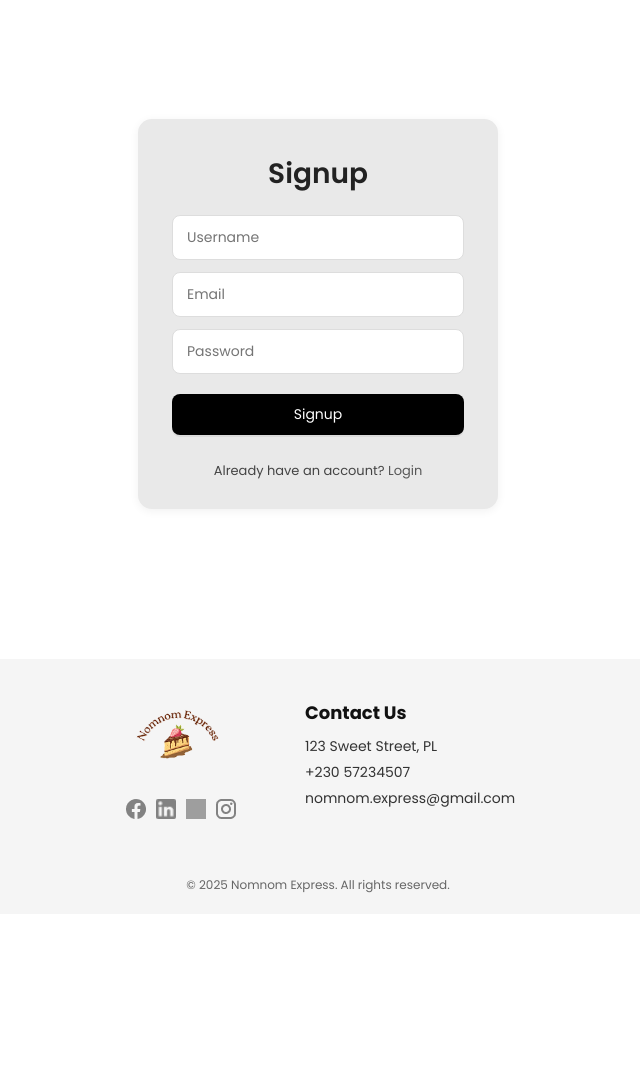
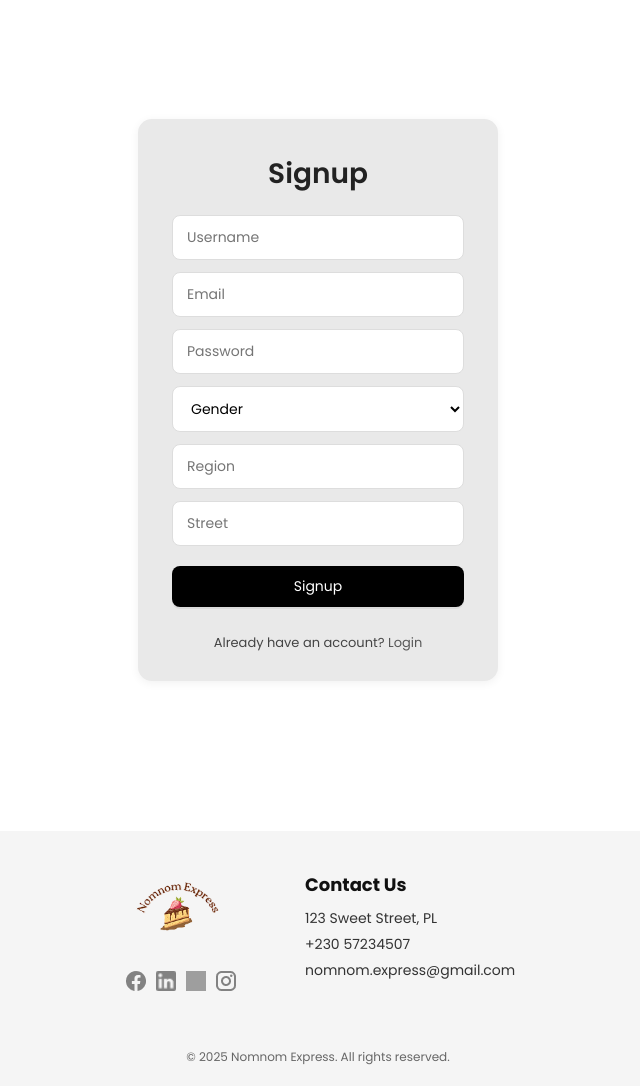
Before and after one commit to Sunhaloo/testing_django, a Django app: page /login/signup/ in a window 1280 px wide. Shown: the part 78-1164 px from the top of the page, without its empty margins (322-962 px from the left). Before the commit the page ends 971 px from the top, so only its background shows below. Run offline with Django 5.2, Linux system fonts and the light colour scheme; grey boxes are pictures that could not be loaded.

Commit message:
U: Added other input for signup page

```diff
--- a/NomNom/login/templates/login/signup.html
+++ b/NomNom/login/templates/login/signup.html
@@ -16,7 +16,15 @@
       {% csrf_token %}
       <input class="auth-input" type="text" name="username" placeholder="Username" required />
       <input class="auth-input" type="email" name="email" placeholder="Email" required />
-      <input class="auth-input" type="password" name="password1" placeholder="Password" required />
+      <input class="auth-input" type="password" name="password" placeholder="Password" required />
+      <select class="auth-input">
+        <option value="" disabled selected hidden>Gender</option>
+        <option value="Male"> Male</option>
+        <option value="Female"> Female</option>
+      </select>
+      <input class="auth-input" type="text" name="region" placeholder="Region" required />
+      <input class="auth-input" type="text" name="street" placeholder="Street" required />
+
 
       <button type="submit" class="auth-btn">Signup</button>
 
```
